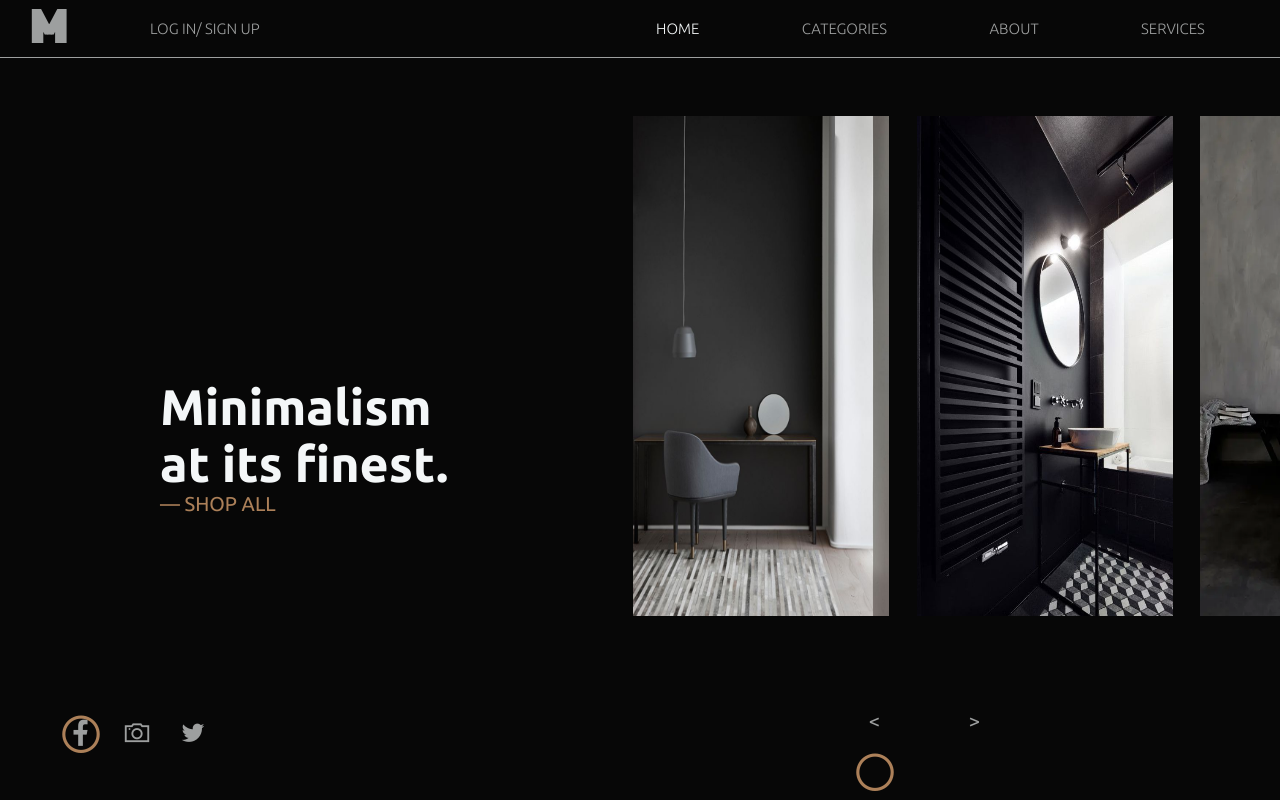
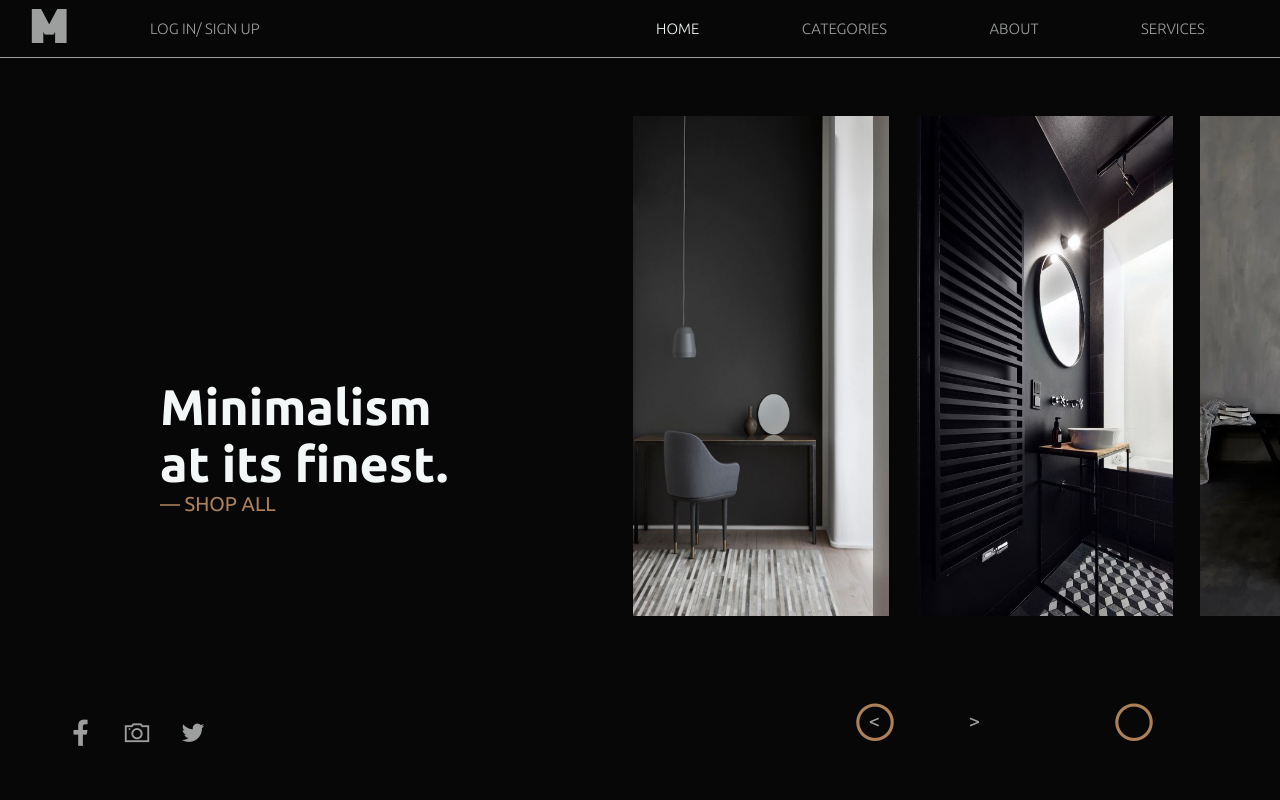
Before and after one commit to AlexandrSchiwe/position_level_3_1, a plain HTML site: page index.html in a window 1280 px wide. Drawn offline with nearby package versions, Linux system fonts and the light colour scheme.

Commit message:
final push

```diff
--- a/index.html
+++ b/index.html
@@ -38,7 +38,7 @@
         <section class="buttons">
             <div><p><</p></div>
             <div><p>></p></div>
-            <div id="buuton1"><i class="lar la-circle"></i></div>
+            <div id="button1"><i class="lar la-circle"></i></div>
             <div id="button2"><i class="lar la-circle"></i> </div>
         </section>
     </footer>
```
